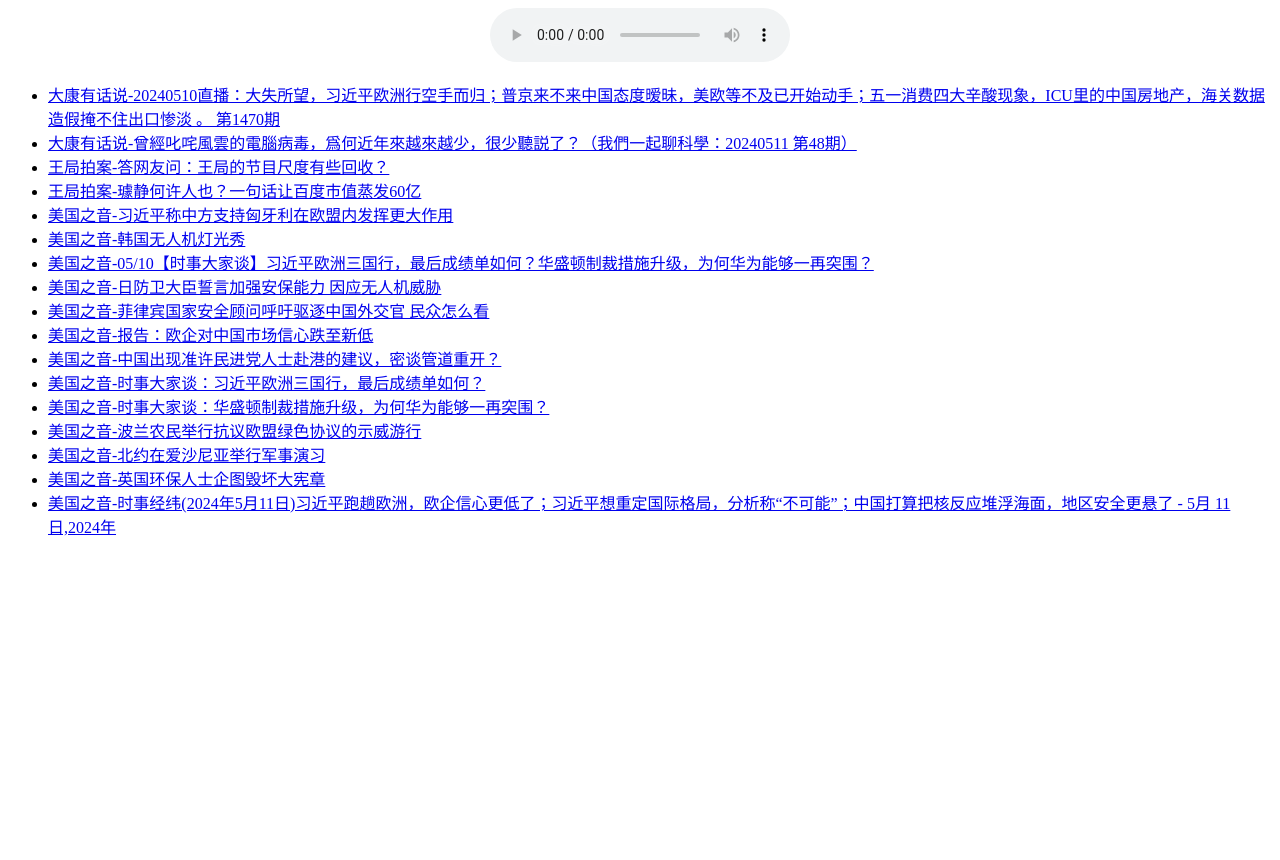
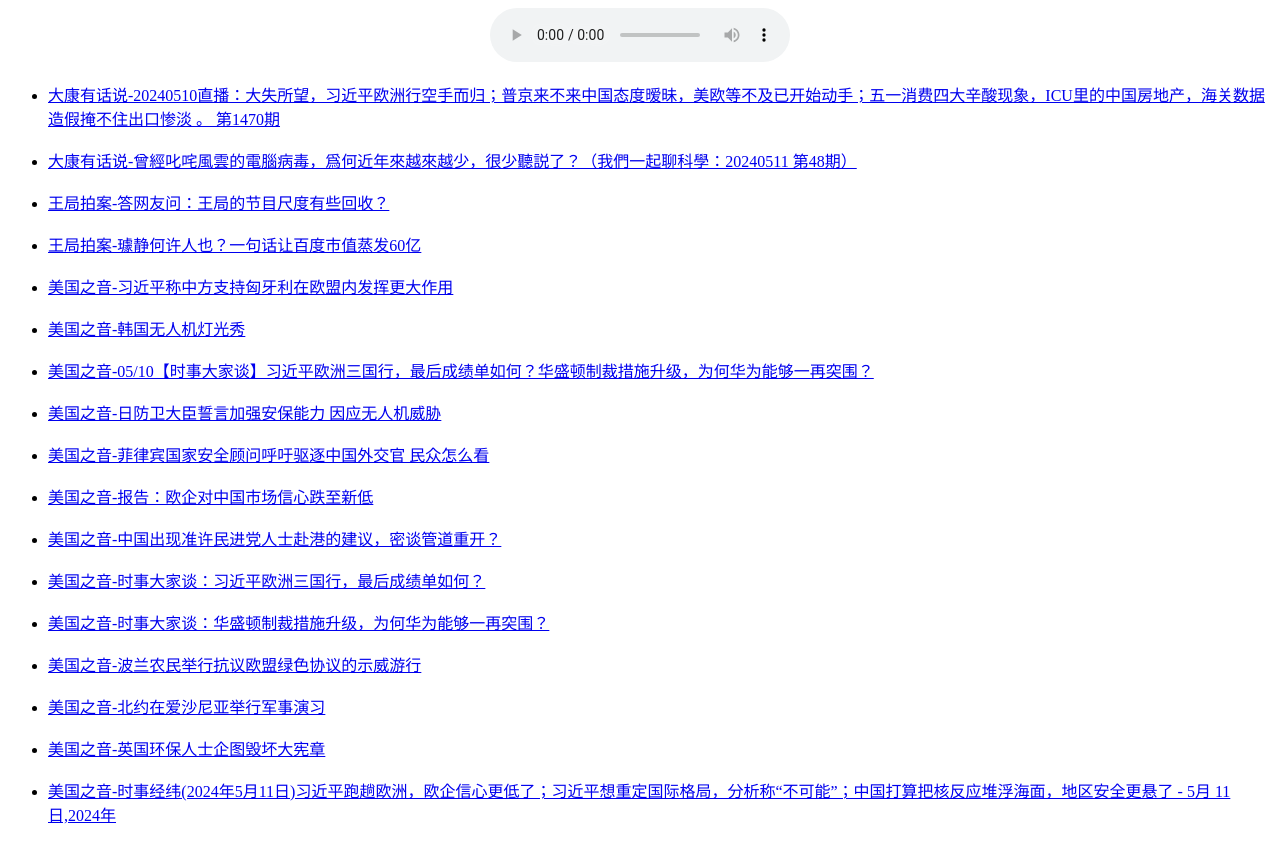
Before and after one commit to xiongood/copyYoutube, a plain HTML site: page index.html in a window 1280 px wide. Before the commit the page ends 800 px from the top, so only its background shows below. Drawn offline with Linux system fonts and the light colour scheme.

Commit message:
Update index.html
新增换行

```diff
--- a/index.html
+++ b/index.html
@@ -30,6 +30,8 @@
         });
         li.appendChild(a);
         musicList.appendChild(li);
+        const br = document.createElement('br');
+        musicList.appendChild(br);
     });
 
     // 播放歌曲
```
